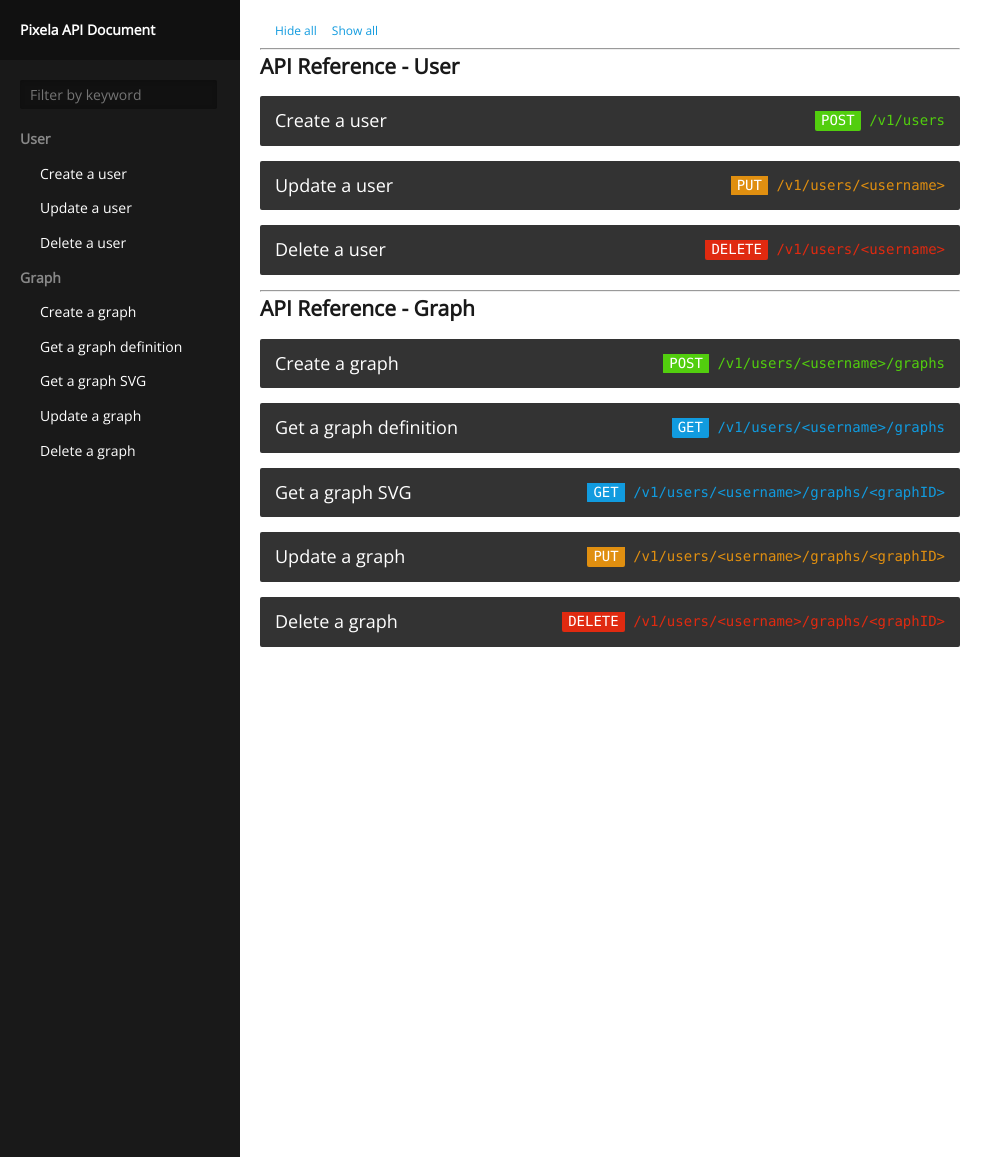
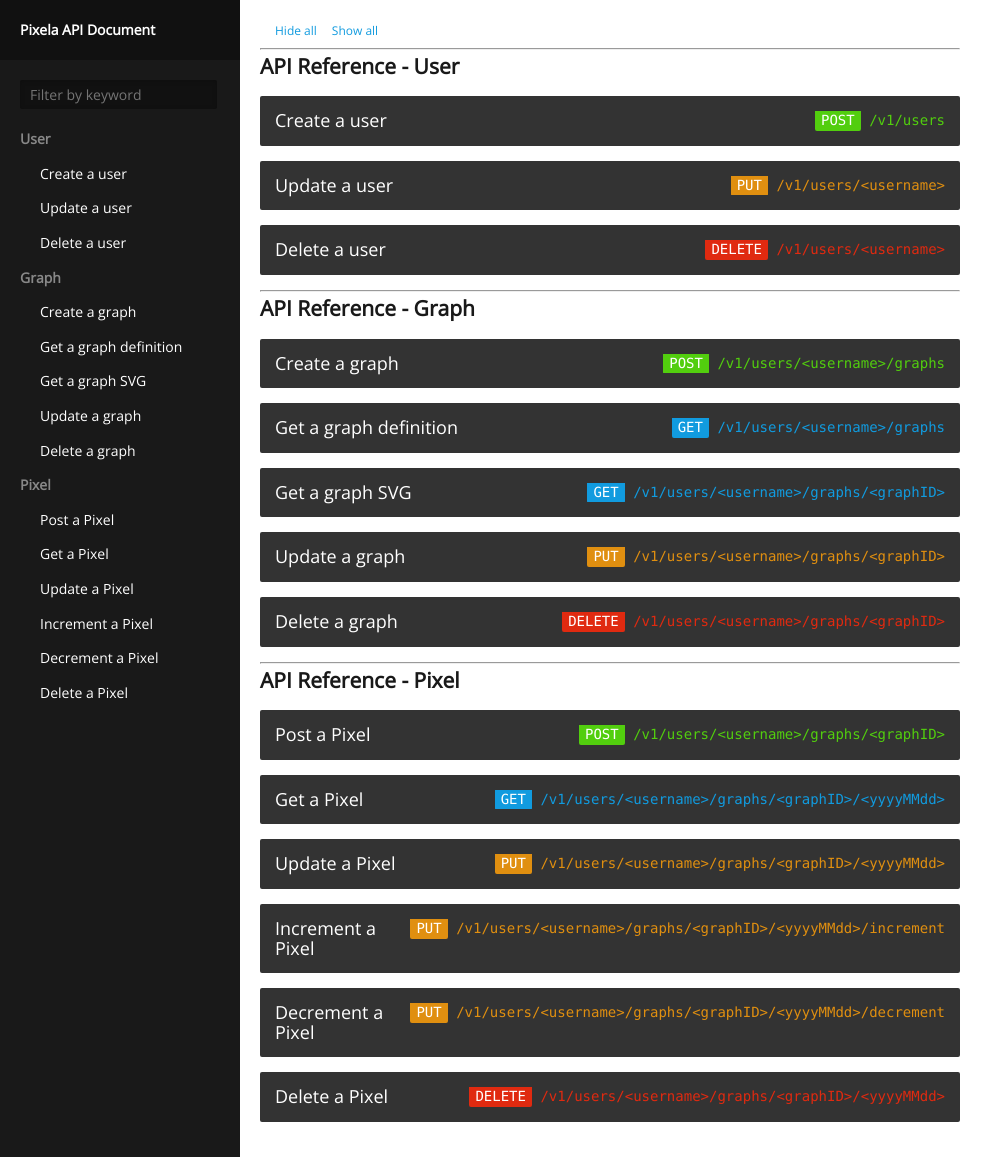
Before and after one commit to a-know/Pixela-docs, a Jekyll site: the page built from index.html, in a window 1280 px wide and 1157 px high. Shown: the whole window, without its empty margins (0-1002 px from the left). Built offline with Jekyll 4.4.1, drawn with Linux system fonts in a browser that asks for light colours.

Commit message:
Create docs for pixel API

````diff
--- /dev/null
+++ b/_posts/2018-02-23-delete-pixel.md
@@ -0,0 +1,21 @@
+---
+category: Pixel
+resturi: '/v1/users/&lt;username&gt;/graphs/&lt;graphID&gt;/&lt;yyyyMMdd&gt;'
+title: 'Delete a Pixel'
+type: 'DELETE'
+
+layout: nil
+---
+
+Delete the registered "Pixel".
+
+### Request Header
+
+|Key|Description|
+|---|---|
+|X-USER-TOKEN|**[required]** It is the authentication token specified at the time of user registration.|
+
+### Example
+
+```$ curl -X DELETE https://pixe.la/v1/users/a-know/graphs/test-graph/20180915 -H 'X-USER-TOKEN:thisissecret'
+{"message":"Success.","isSuccess":true}```
--- /dev/null
+++ b/_posts/2018-02-24-decrement-pixel.md
@@ -0,0 +1,22 @@
+---
+category: Pixel
+resturi: '/v1/users/&lt;username&gt;/graphs/&lt;graphID&gt;/&lt;yyyyMMdd&gt;/decrement'
+title: 'Decrement a Pixel'
+type: 'PUT'
+
+layout: nil
+---
+
+Decrement quantity "Pixel" of the day (UTC).<br>If the graph type is int then -1 added, and for float then -0.01 added.
+
+### Request Header
+
+|Key|Description|
+|---|---|
+|X-USER-TOKEN|**[required]** It is the authentication token specified at the time of user registration.|
+|Content-Length|Since the request body is not specified, specify the `Content-Length` header.|
+
+### Example
+
+```$ curl -X PUT https://pixe.la/v1/users/a-know/graphs/test-graph/decrement -H 'X-USER-TOKEN:thisissecret' -H 'Content-Length:0'
+{"message":"Success.","isSuccess":true}```
--- /dev/null
+++ b/_posts/2018-02-25-increment-pixel.md
@@ -0,0 +1,22 @@
+---
+category: Pixel
+resturi: '/v1/users/&lt;username&gt;/graphs/&lt;graphID&gt;/&lt;yyyyMMdd&gt;/increment'
+title: 'Increment a Pixel'
+type: 'PUT'
+
+layout: nil
+---
+
+Increment quantity "Pixel" of the day (UTC).<br>If the graph type is int then 1 added, and for float then 0.01 added.
+
+### Request Header
+
+|Key|Description|
+|---|---|
+|X-USER-TOKEN|**[required]** It is the authentication token specified at the time of user registration.|
+|Content-Length|Since the request body is not specified, specify the `Content-Length` header.|
+
+### Example
+
+```$ curl -X PUT https://pixe.la/v1/users/a-know/graphs/test-graph/increment -H 'X-USER-TOKEN:thisissecret' -H 'Content-Length:0'
+{"message":"Success.","isSuccess":true}```
--- /dev/null
+++ b/_posts/2018-02-26-put-pixel.md
@@ -0,0 +1,27 @@
+---
+category: Pixel
+resturi: '/v1/users/&lt;username&gt;/graphs/&lt;graphID&gt;/&lt;yyyyMMdd&gt;'
+title: 'Update a Pixel'
+type: 'PUT'
+
+layout: nil
+---
+
+Update the quantity already registered as a "Pixel".
+
+### Request Header
+
+|Key|Description|
+|---|---|
+|X-USER-TOKEN|**[required]** It is the authentication token specified at the time of user registration.|
+
+### Request Body
+
+|Key|Type|Description|
+|---|---|---|
+|quantity|string|**[required]** Specify the quantity to be registered on the specified date.<br>Validation rule: int^\-?[0-9]+ float^\-?[0-9]+\.[0-9]+|
+
+### Example
+
+```$ curl -X PUT https://pixe.la/v1/users/a-know/graphs/test-graph/20180915 -H 'X-USER-TOKEN:thisissecret' -d '{"quantity":"7"}'
+{"message":"Success.","isSuccess":true}```
--- /dev/null
+++ b/_posts/2018-02-27-get-pixel.md
@@ -0,0 +1,21 @@
+---
+category: Pixel
+resturi: '/v1/users/&lt;username&gt;/graphs/&lt;graphID&gt;/&lt;yyyyMMdd&gt;'
+title: 'Get a Pixel'
+type: 'GET'
+
+layout: nil
+---
+
+Get registered quantity as "Pixel".
+
+### Request Header
+
+|Key|Description|
+|---|---|
+|X-USER-TOKEN|**[required]** It is the authentication token specified at the time of user registration.|
+
+### Example
+
+```$ curl -X GET https://pixe.la/v1/users/a-know/graphs/test-graph/20180915 -H 'X-USER-TOKEN:thisissecret'
+{"quantity":5}```
--- /dev/null
+++ b/_posts/2018-02-28-post-pixel.md
@@ -0,0 +1,28 @@
+---
+category: Pixel
+resturi: '/v1/users/&lt;username&gt;/graphs/&lt;graphID&gt;'
+title: 'Post a Pixel'
+type: 'POST'
+
+layout: nil
+---
+
+It records the quantity of the specified date as a "Pixel".
+
+### Request Header
+
+|Key|Description|
+|---|---|
+|X-USER-TOKEN|**[required]** It is the authentication token specified at the time of user registration.|
+
+### Request Body
+
+|Key|Type|Description|
+|---|---|---|
+|date|string|**[required]** The date on which the quantity is to be recorded. It is specified in yyyyMMdd format.|
+|quantity|string|**[required]** Specify the quantity to be registered on the specified date.<br>Validation rule: int^\-?[0-9]+ float^\-?[0-9]+\.[0-9]+|
+
+### Example
+
+```$ curl -X POST https://pixe.la/v1/users/a-know/graphs/test-graph -H 'X-USER-TOKEN:thisissecret' -d '{"date":"20180915","quantity":"5"}'
+{"message":"Success.","isSuccess":true}```
````
Also changed, not shown: _posts/2018-01-28-put-graph.md (+3 -3 lines).
